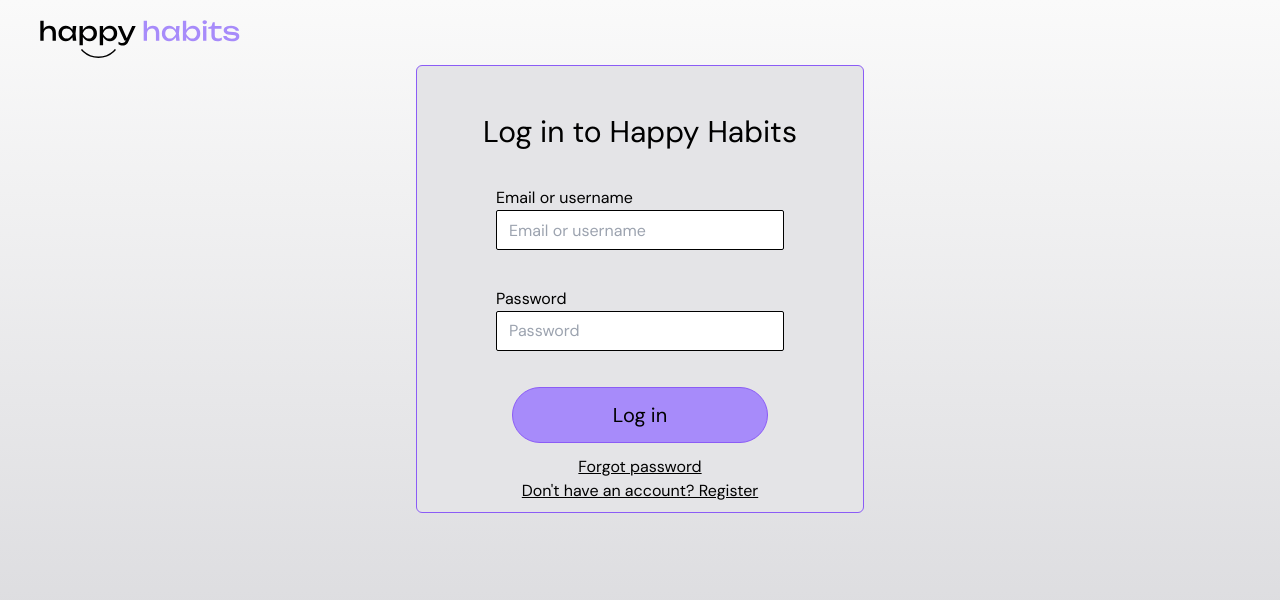
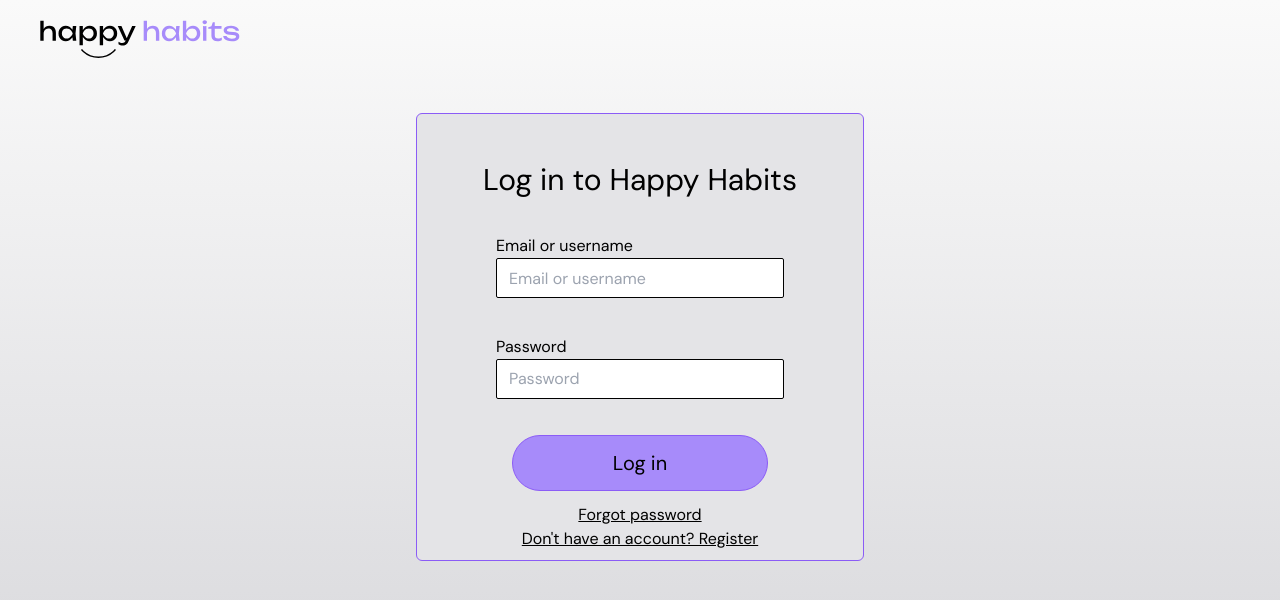
Before and after one commit to nohgo/happy-habits, a Next.js app in the folder client/: page /login in a window 1280 px wide. Shown: the top 600 px of the page. Built offline with nearby package versions, Linux system fonts and the light colour scheme.

Commit message:
Add margin to authbox so its centered

```diff
--- a/client/app/(auth)/_ui/AuthBox.tsx
+++ b/client/app/(auth)/_ui/AuthBox.tsx
@@ -6,7 +6,7 @@ export default function AuthBox({
   children: React.ReactNode;
 }>) {
   return (
-    <div className="py-2 flex justify-between items-center flex-col w-[28rem] h-[28rem] rounded-md bg-grayscale-bg-light dark:bg-grayscale-bg-dark border-accent-border border">
+    <div className="mt-12 py-2 flex justify-between items-center flex-col w-[28rem] h-[28rem] rounded-md bg-grayscale-bg-light dark:bg-grayscale-bg-dark border-accent-border border">
       {children}
     </div>
   );
```
